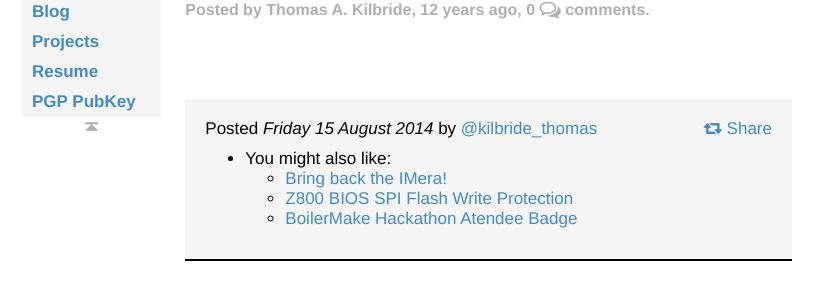
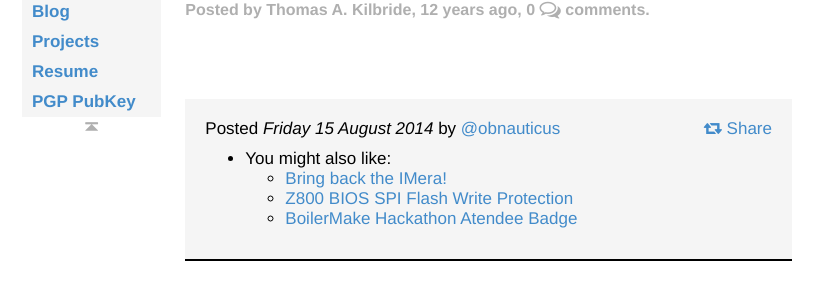
Before and after one commit to obnauticus/obnauticus.github.io, a Jekyll site: the page built from projects/_posts/2014-08-15-firepick-delta-EMC01.md, in a window 1280 px wide. Shown: the part 150-450 px from the top of the page, without its empty margins (218-1056 px from the left). Built offline with Jekyll 4.4.1, drawn with Linux system fonts in a browser that asks for light colours; nearby versions of some CDN libraries; some web fonts are replaced; Markdown is read by kramdown in place of the engine named in the settings; comment, search, counter and statistics services are not loaded.

Commit message:
Update Twitter link to @obnauticus
Co-Authored-By: Claude Opus 4.6 <noreply@anthropic.com>

```diff
--- a/_config.yml
+++ b/_config.yml
@@ -9,7 +9,7 @@ url: https://obnauticus.com
 
 owner:
     name: Thomas A. Kilbride
-    twitter: kilbride_thomas
+    twitter: obnauticus
     github: obnauticus
     disqus_shortname: obnauticusportfolio
 
```
